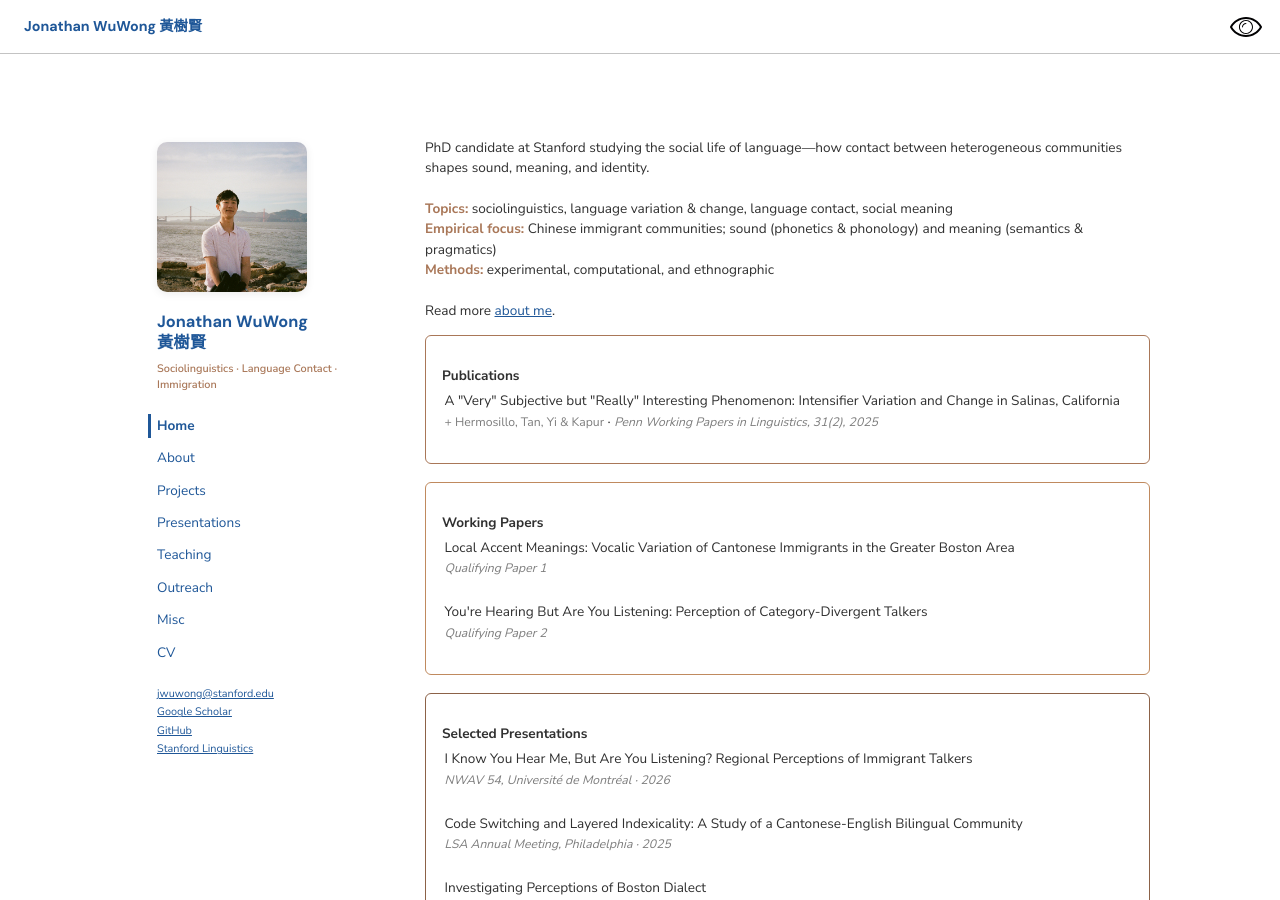
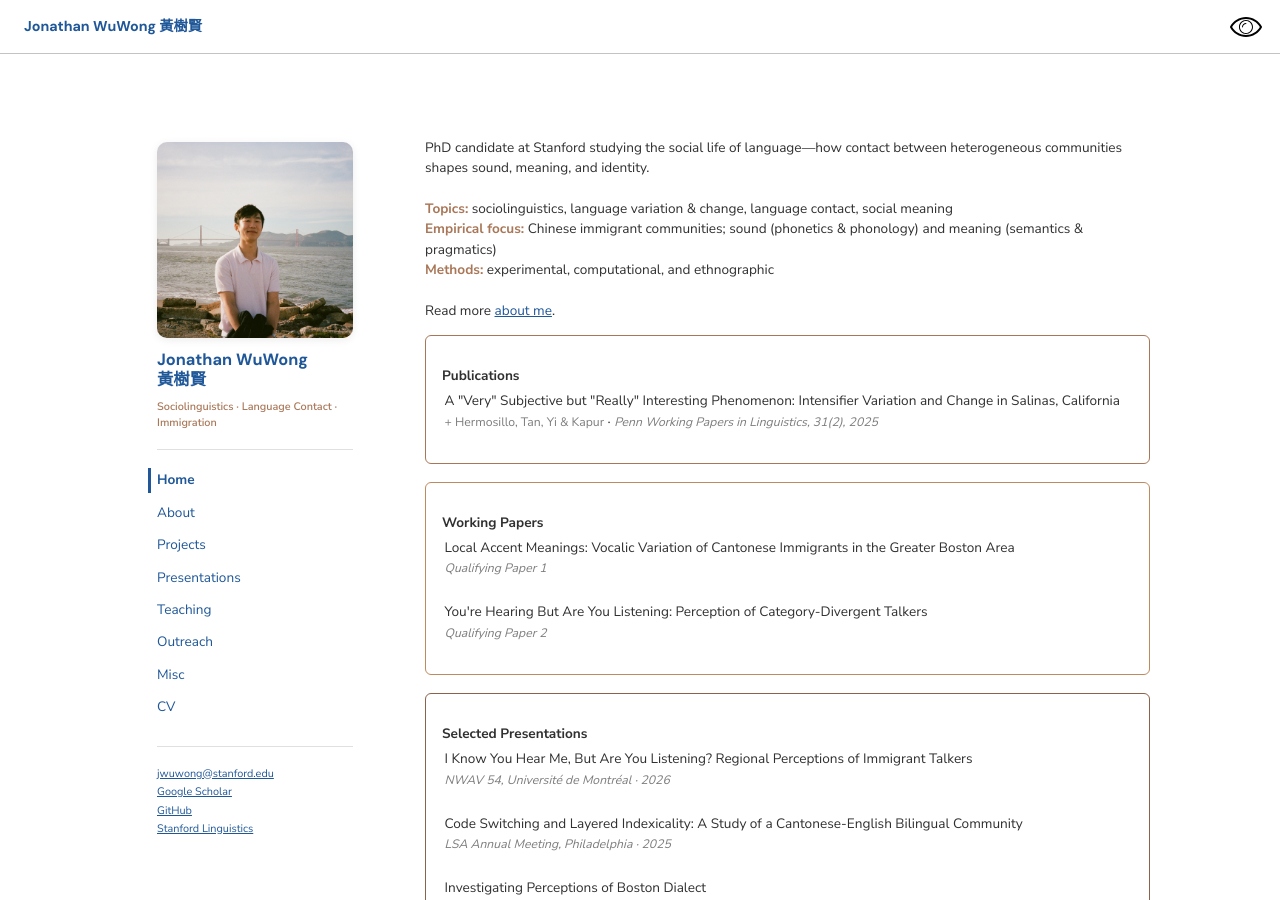
Before and after one commit to jwuwong/jwuwong.github.io, a Jekyll site: the page built from index.html, in a window 1280 px wide and 900 px high. Built offline with Jekyll 4.4.1, drawn with Linux system fonts in a browser that asks for light colours; some web fonts are replaced.

Commit message:
Update rail styles: photo fills width, add dividers

```diff
--- a/_includes/sidebar.html
+++ b/_includes/sidebar.html
@@ -10,6 +10,8 @@
     <div class="rail-keywords">
       Sociolinguistics &middot; Language Contact &middot; Immigration
     </div>
+
+    <hr class="rail-divider">
 
     <nav class="rail-nav">
       <ul>
@@ -24,6 +26,8 @@
       </ul>
     </nav>
 
+    <hr class="rail-divider">
+
     <div class="rail-contact">
       <script>
       const e = "jwuwong" + "@" + "stanford.edu";
--- a/_sass/_layout.scss
+++ b/_sass/_layout.scss
@@ -94,14 +94,16 @@ html.dark-mode .left-rail { background-color: #111; }
 
 .rail-inner { display: flex; flex-direction: column; }
 
+/* Photo — fits the rail width */
 .rail-photo {
-  width: 150px;
-  max-width: 100%;
-  height: 150px;
+  width: 100%;
+  height: auto;
+  aspect-ratio: 1 / 1;      /* square crop */
   object-fit: cover;
   border-radius: 10px;
   box-shadow: 0 2px 8px rgba(0,0,0,0.08);
-  margin-bottom: 14px;
+  margin-bottom: 12px;
+  display: block;
 }
 
 .rail-name {
@@ -119,12 +121,20 @@ html.dark-mode .rail-name a { color: #7FA8D9; }
   font-size: 0.8em;
   font-weight: 600;
   line-height: 1.5;
-  margin-bottom: 20px;
 }
 html.dark-mode .rail-keywords { color: #C89B79; }
 
+/* Divider lines */
+.rail-divider {
+  border: none;
+  border-top: 1px solid #E0E0E0;
+  margin: 18px 0;
+  width: 100%;
+}
+html.dark-mode .rail-divider { border-top-color: #333; }
+
 /* Vertical nav */
-.rail-nav ul { list-style: none; margin: 0 0 20px 0; padding: 0; display: block; }
+.rail-nav ul { list-style: none; margin: 0; padding: 0; display: block; }
 .rail-nav li { display: block; float: none; margin-bottom: 8px; }
 .rail-nav a, .rail-nav a:visited {
   display: block;
```
